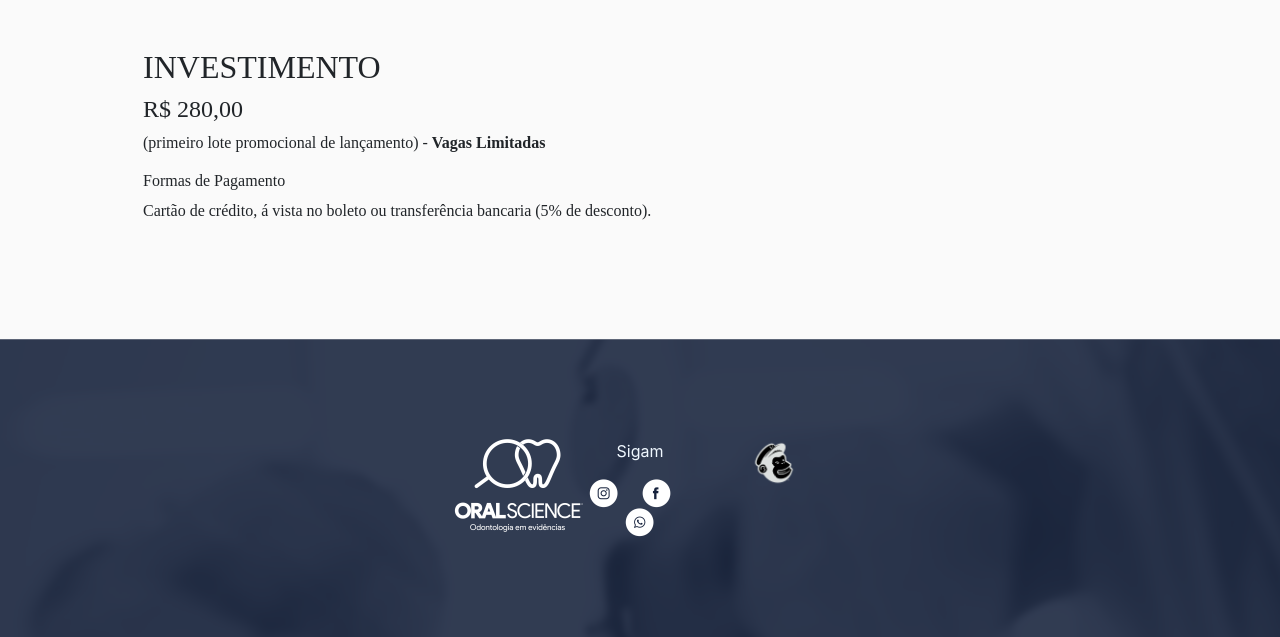
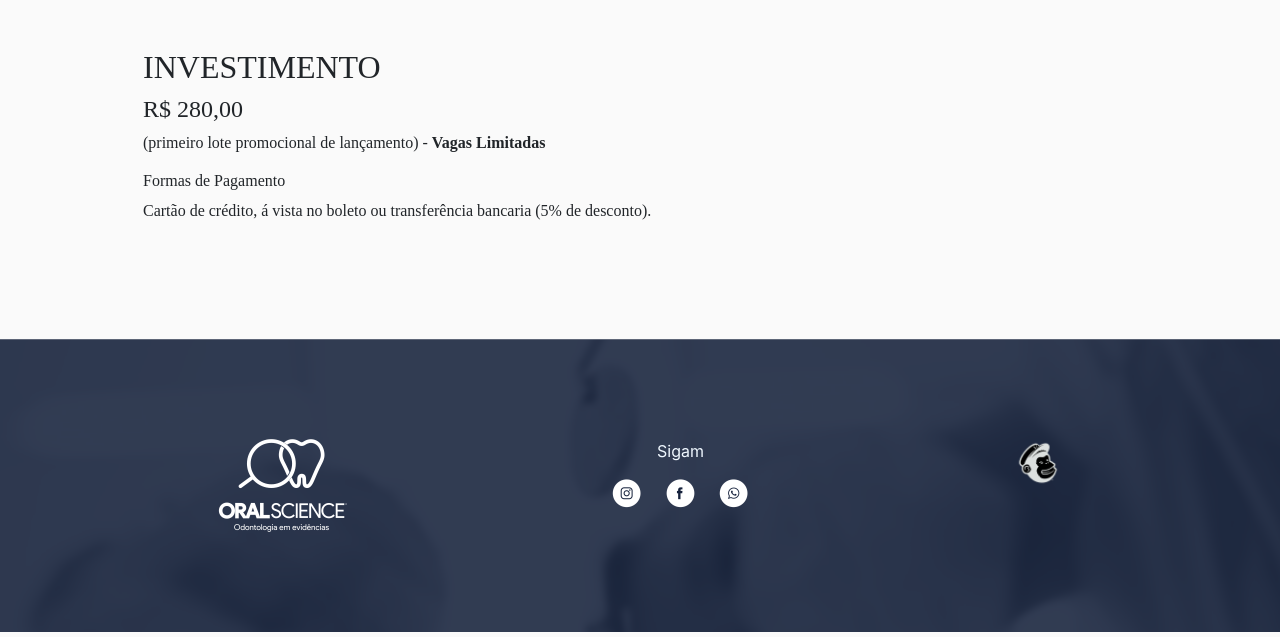
Before and after one commit to ipanko/FancyLandingPage, a plain HTML site: page index.html in a window 1280 px wide. Shown: the part 3708-4345 px from the top of the page. Drawn offline with Linux system fonts and the light colour scheme; a web font is replaced by a local one.

Commit message:
Update index.html

```diff
--- a/index.html
+++ b/index.html
@@ -117,11 +117,10 @@
 <!-- Início do Rodape -->
         <section class="footer padding-section">
         <div class="container">
-            <div class="row">
-                <div class="col-4 text-center">
+        	<div class="text-center">
             	<img src="assets/logo.png" alt="">
             </div>
-                <div class="col-4 text-center">
+            <div class="text-center">
 				<p style="color: aliceblue;">Sigam</p>
 				<a href="https://www.instagram.com/oral_science/?igshid=ivoo77zyz4mb" target="_blank"
 				style="padding-right: 20px;"><img src="assets/Instagram.png" alt=""></a>
@@ -130,9 +129,8 @@
 				<a href="https://api.whatsapp.com/send?phone=5519971568807" target="_blank"><img
 				src="assets/Whatsapp.png" alt=""></a>
             </div>
-		<div class="col-4 text-center">
+		    <div class="text-center">
             	<img src="assets/mailchimp.png" alt="Mailchimp" class="invert" style="width: 48px; height: auto;">
-                </div>
             </div>
         </div>
     </section>
```
Lines whose indentation alone changed are shown as unchanged.
